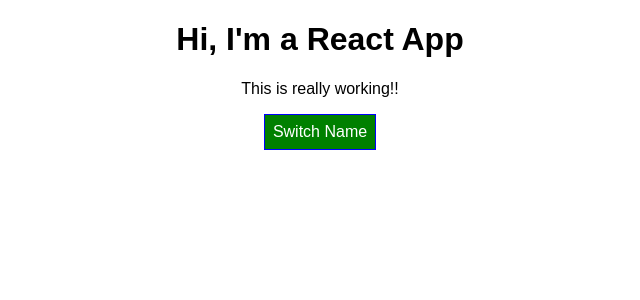
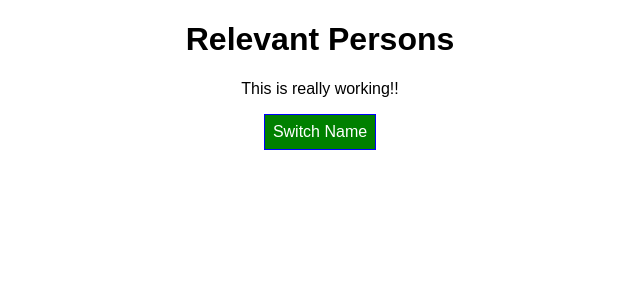
Before and after one commit to victorloo/playground-react, a React app: page / in a window 1280 px wide. Shown: the top 300 px of the page, without its empty margins (320-960 px from the left). Built offline with nearby package versions, Linux system fonts and the light colour scheme.

Commit message:
Comparing Stateless and Stateful Components

```diff
--- a/src/components/Cockpit/Cockpit.js
+++ b/src/components/Cockpit/Cockpit.js
@@ -20,7 +20,7 @@
 
   return (
     <div className={classes.Cockpit}>
-      <h1>Hi, I'm a React App</h1>
+      <h1>{ props.appTitle }</h1>
       <p className={assignedClasses.join(' ')} >This is really working!!</p>
       <button
         className={btnClass}
--- a/src/containers/App.js
+++ b/src/containers/App.js
@@ -68,6 +68,7 @@
     return (
       <div className={classes.App} >
         <Cockpit
+          appTitle={this.props.title}
           showPersons={this.state.showPersons}
           persons={this.state.persons}
           clicked={this.togglePersonsHandler} />
--- a/src/index.js
+++ b/src/index.js
@@ -4,5 +4,5 @@
 import App from './containers/App';
 import registerServiceWorker from './registerServiceWorker';
 
-ReactDOM.render(<App />, document.getElementById('root'));
+ReactDOM.render(<App title="Relevant Persons" />, document.getElementById('root'));
 registerServiceWorker();
```
